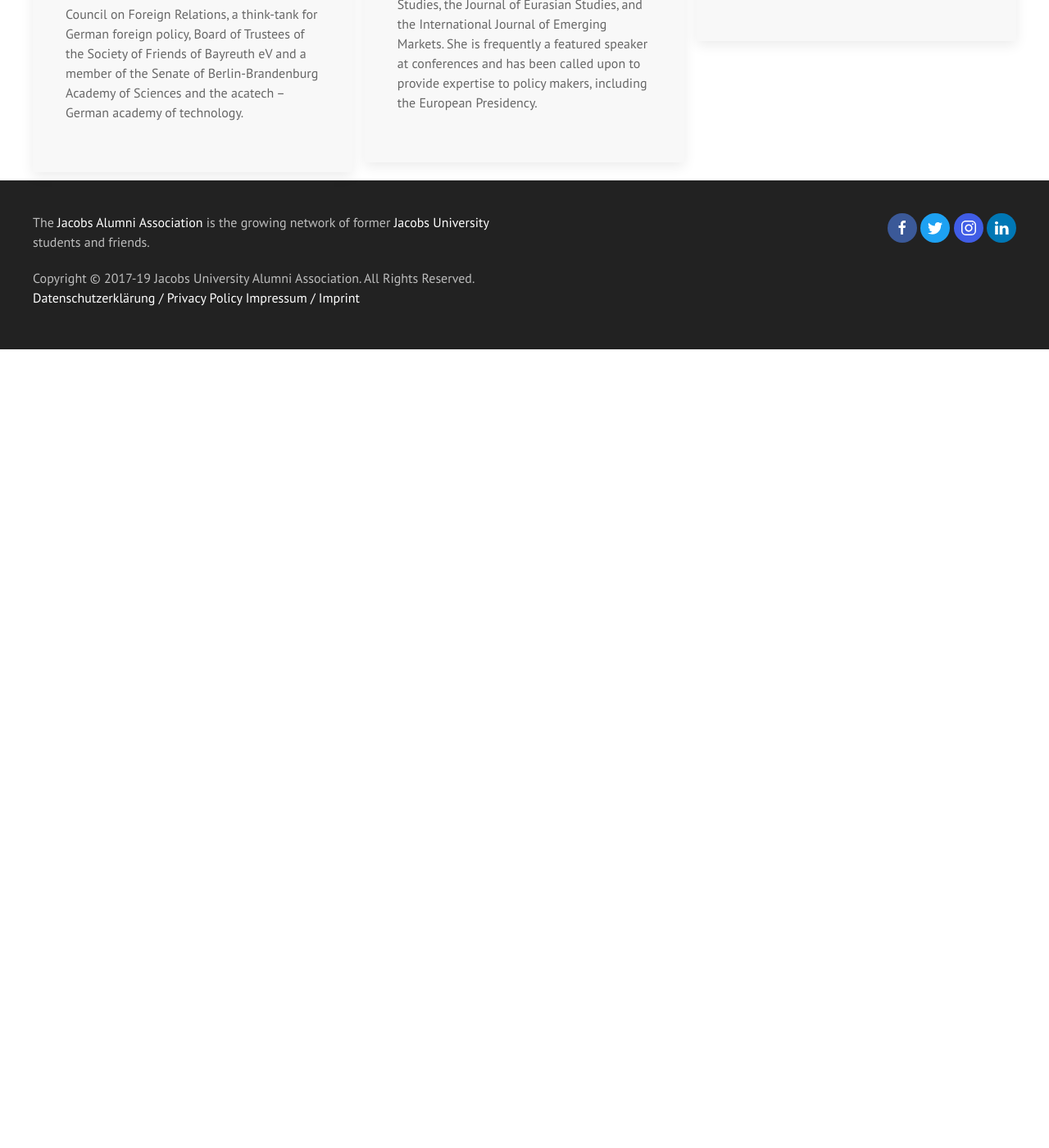
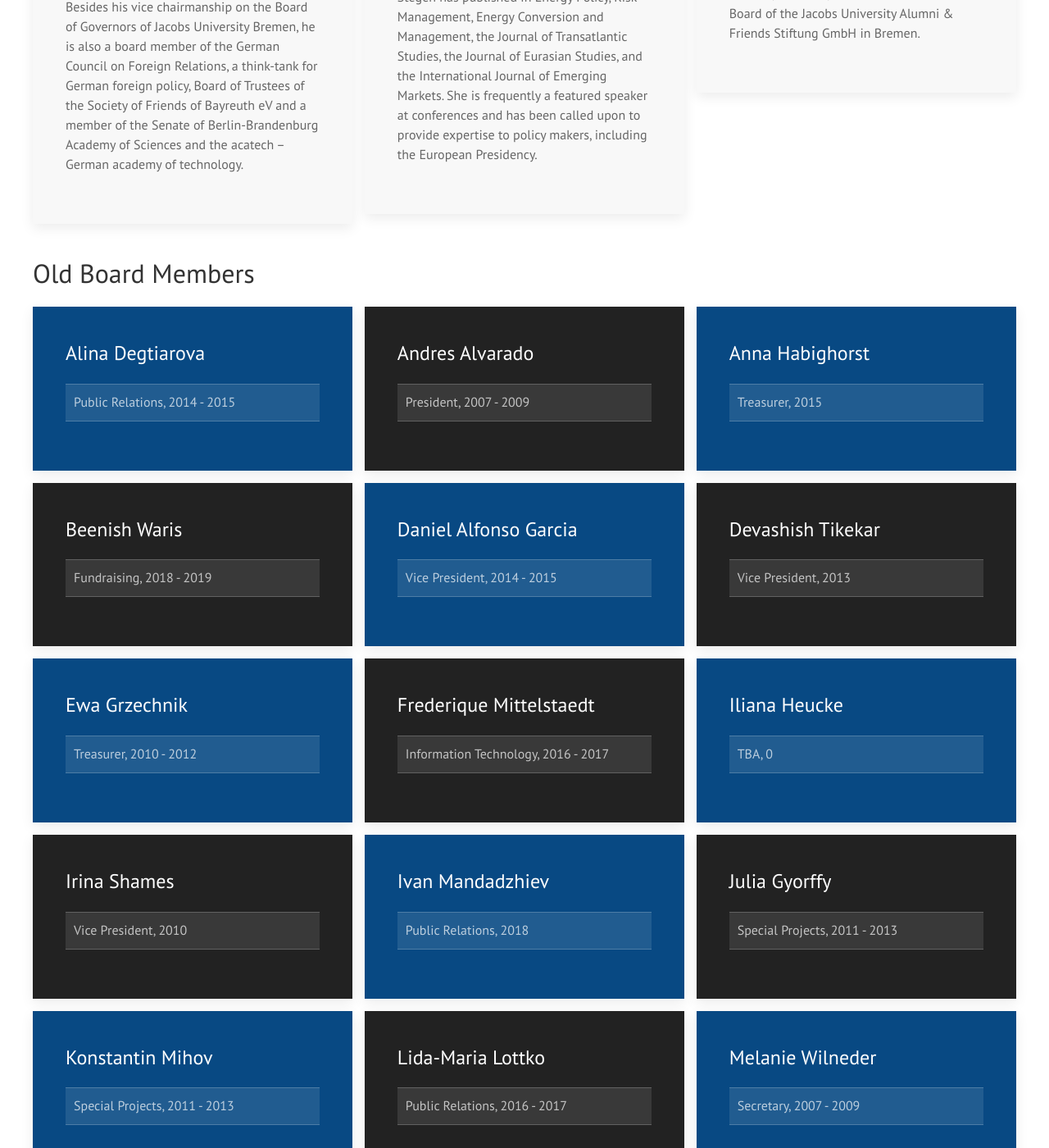
Before and after one commit to JacobsAlumni/jekyll.jacobs-alumni.de, a Jekyll site: the page built from src/board/index.html, in a window 1280 px wide and 1400 px high, scrolled down 5961 px. Shown: the whole window at 82% size. Built offline with Jekyll 4.4.1, drawn with Linux system fonts in a browser that asks for light colours; before the commit the page ends 6387 px from its top, so only the background shows below that; some of the changed text lies outside the part shown.

Commit message:
Add old board members

```diff
--- /dev/null
+++ b/_data/oldmembers.yml
@@ -0,0 +1,113 @@
+- name: Alina Degtiarova
+  roles:
+    - title: Public Relations
+      from: 2014
+      to: 2015
+- name: Andres Alvarado
+  roles:
+    - title: President
+      from: 2007
+      to: 2009
+- name: Anna Habighorst
+  roles:
+    - title: Treasurer
+      from: 2015
+      to: 2015
+- name: Beenish Waris
+  roles:
+    - title: Fundraising
+      from: 2018
+      to: 2019
+- name: Daniel Alfonso Garcia
+  roles:
+    - title: Vice President
+      from: 2014
+      to: 2015
+- name: Devashish Tikekar
+  roles:
+    - title: Vice President
+      from: 2013
+      to: 2013
+- name: Ewa Grzechnik
+  roles:
+    - title: Treasurer
+      from: 2010
+      to: 2012
+- name: Frederique Mittelstaedt
+  roles:
+    - title: Information Technology
+      from: 2016
+      to: 2017
+- name: Iliana Heucke
+  roles:
+    - title: TBA
+      from: 0000
+      to: 0000
+- name: Irina Shames
+  roles:
+    - title: Vice President
+      from: 2010
+      to: 2010
+- name: Ivan Mandadzhiev
+  roles:
+    - title: Public Relations
+      from: 2018
+      to: 2018
+- name: Julia Gyorffy
+  roles:
+    - title: Special Projects
+      from: 2011
+      to: 2013
+- name: Konstantin Mihov
+  roles:
+    - title: Special Projects
+      from: 2011
+      to: 2013
+- name: Lida-Maria Lottko
+  roles:
+    - title: Public Relations
+      from: 2016
+      to: 2017
+- name: Melanie Wilneder
+  roles:
+    - title: Secretary
+      from: 2007
+      to: 2009
+- name: Petar Perkovic
+  roles:
+    - title: President
+      from: 2010
+      to: 2012
+- name: Peter Dabrowski
+  roles:
+    - title: Vice President
+      from: 2011
+      to: 2012
+    - title: President
+      from: 2013
+      to: 2015
+- name: Philipp Herzberg
+  roles:
+    - title: Member Management
+      from: 2015
+      to: 2016
+- name: Robert Eckhoff
+  roles:
+    - title: Special Projects
+      from: 2007
+      to: 2013
+- name: Raluca Puie
+  roles:
+    - title: President
+      from: 2004
+      to: 2006
+- name: Stefan Anca
+  roles:
+    - title: Secretary
+      from: 2010
+      to: 2015
+- name: Suna Turhan
+  roles:
+    - title: Treasurer
+      from: 2013
+      to: 2014
--- a/src/board/index.html
+++ b/src/board/index.html
@@ -15,11 +15,22 @@ redirect_from: /alumni-board/
   {% endfor %}
 </div>
 
-## Associate Advisors to the Board
+<h2>Associate Advisors to the Board</h2>
 
 <!-- TODO: Check if these are still advisors -->
-<div class="uk-grid uk-grid-small uk-child-width-1-1@s uk-child-width-1-3@m " uk-grid>
+<div class="uk-grid uk-grid-small uk-child-width-1-1@s uk-child-width-1-3@m" uk-grid>
   {% for advisor in site.data.advisors %}
     {% include_relative member.html member=advisor %}
   {% endfor %}
 </div>
+
+<h2>Old Board Members</h2>
+
+<div class="uk-grid uk-grid-small uk-child-width-1-1@s uk-child-width-1-3@m" uk-grid>
+{% assign sorted = site.data.oldmembers | sort: 'name' %}
+
+{% for member in sorted %}
+  {% capture order %}{% cycle 'odd', 'even' %}{% endcapture %}
+  {% include_relative oldmember.html member=member order=order %}
+{% endfor %}
+</div>
--- /dev/null
+++ b/src/board/oldmember.html
@@ -0,0 +1,26 @@
+{% comment %}
+member: Old member being represented
+order: Either 'odd' or 'even'
+{% endcomment %}
+
+<div>
+    <div class="uk-card uk-card-{% if order == 'odd' %}primary{% else %}secondary{% endif %}">
+        <div class="uk-card-body">
+            <h3 class="uk-card-title">{{ member.name }}</h3>
+            <p>
+                <ul class="uk-list uk-list-striped">
+                    {% for role in member.roles %}
+                        <li>
+                            {{role.title}},
+                            {% if role.from == role.to %}
+                                {{role.from}}
+                            {% else %}
+                                {{role.from}} - {{role.to}}
+                            {% endif %}
+                        </li>
+                    {% endfor %}
+                </ul>
+            </p>
+        </div>
+    </div>
+</div>
```
